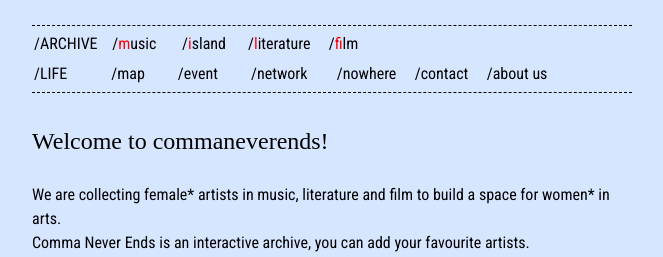
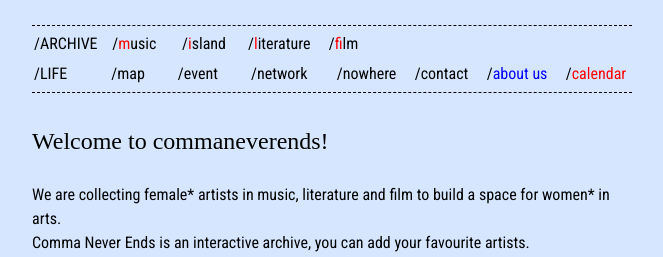
Before and after one commit to jeonghihi/commaneverends.github.io, a Jekyll site: the page built from index.md, in a window 1280 px wide. Shown: the top 257 px of the page, without its empty margins (308-971 px from the left). Built offline with Jekyll 4.4.1, drawn with Linux system fonts in a browser that asks for light colours; some web fonts are replaced.

Commit message:
Update header.html

```diff
--- a/_includes/header.html
+++ b/_includes/header.html
@@ -20,7 +20,8 @@
 		<a href="/network/">/network &nbsp;&nbsp;&nbsp;&nbsp;&nbsp;&nbsp;</a>
 		<a href="https://wedo.org/feminist-solidarity-for-a-collective-response-to-covid-19/" target="_blank">/nowhere &nbsp;&nbsp;&nbsp;</a>
 		<a href="/contact/">/contact &nbsp;&nbsp;&nbsp;</a>
-		<a href="/about/">/<span style="color: black">about us</span> &nbsp;&nbsp;&nbsp;</a>
+		<a href="/about/">/<span style="color: blue">about us</span> &nbsp;&nbsp;&nbsp;</a>
+		<a href="/calendar/">/<span style="color: red">calendar</span></a>
 		</ul></div>
 </div>
 
```
